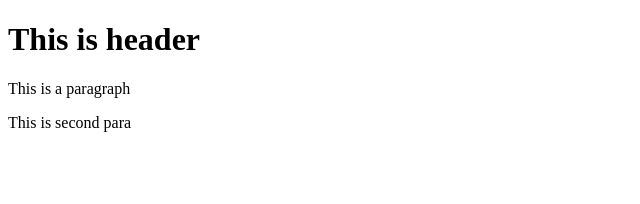
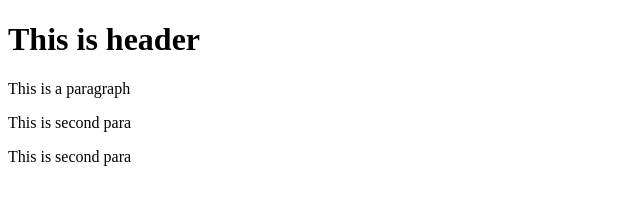
Before and after one commit to isurojit/git-test, a website: page index.html in a window 1280 px wide. Shown: the whole page, without its empty margins (0-640 px from the left). Drawn offline with Linux system fonts and the light colour scheme.

Commit message:
fifth commit

```diff
--- a/index.html
+++ b/index.html
@@ -10,5 +10,6 @@
     <h1>This is header</h1>
     <p>This is a paragraph</p>
     <p>This is second para</p>
+    <p>This is second para</p>
 </body>
 </html>
--- a/package.json
+++ b/package.json
@@ -4,7 +4,9 @@
   "description": "This is a test directory to learn Git and Node",
   "main": "index.html",
   "scripts": {
-    "test": "echo \"Error: no test specified\" && exit 1"
+    "start": "npm run lite",
+    "test": "echo \"Error: no test specified\" && exit 1",
+    "lite": "lite-server"
   },
   "repository": {
     "type": "git",
```
Also changed, not shown: 1 other file.
